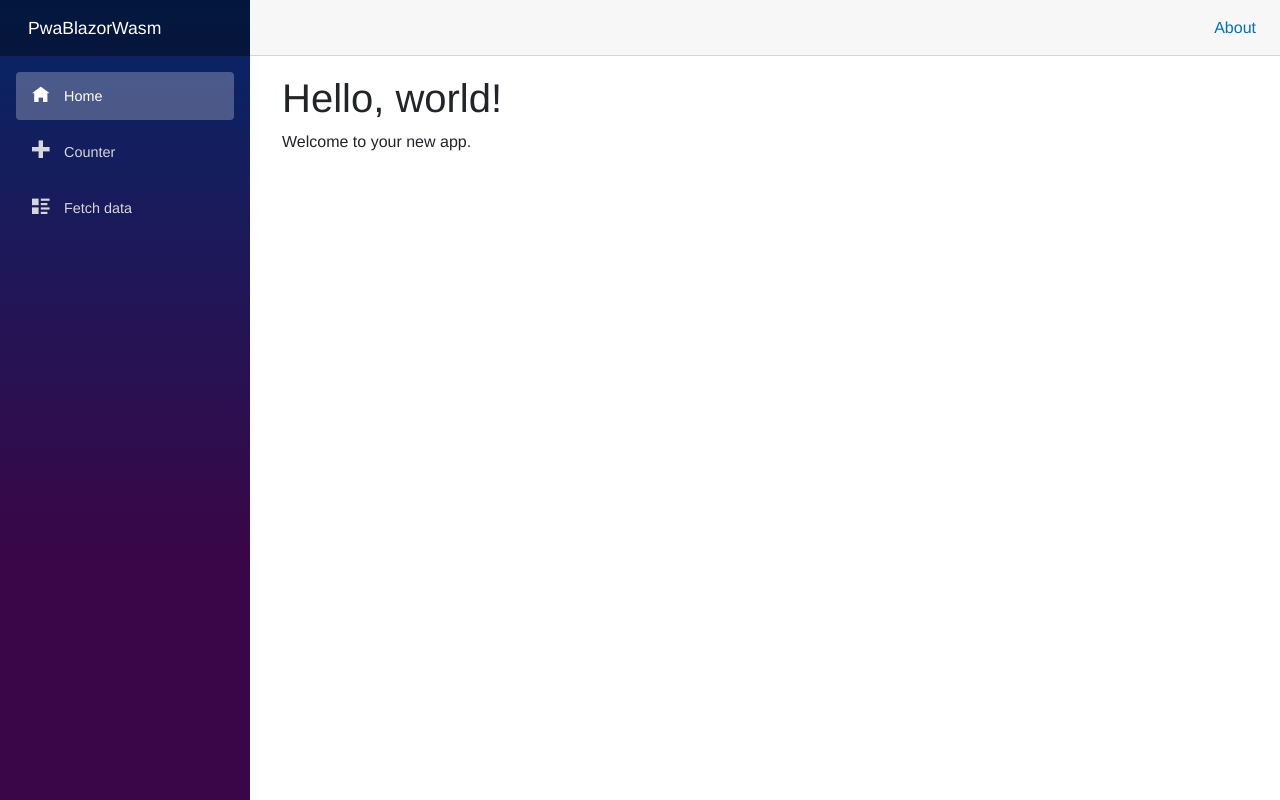
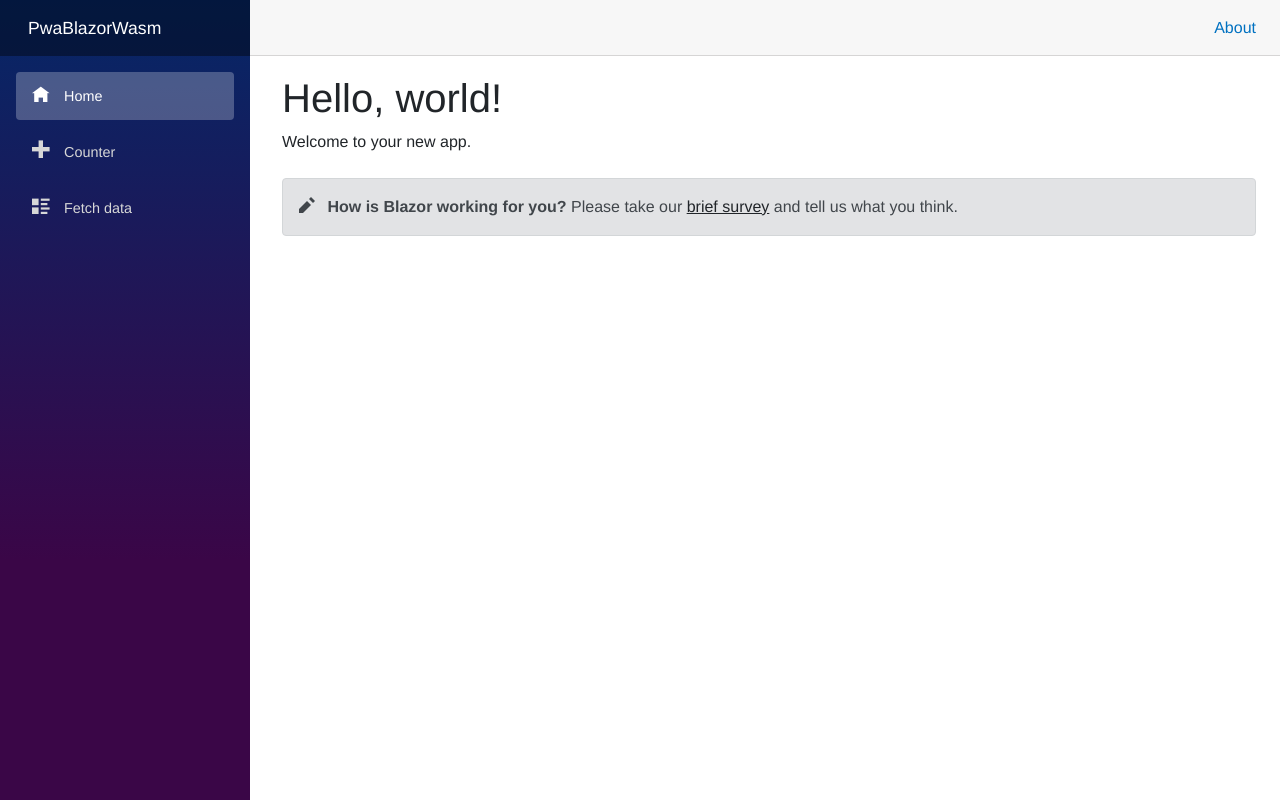
Before and after one commit to tsubakimoto/pwa-blazor-wasm, an ASP.NET Core app: page / in a window 1280 px wide. Run offline with ASP.NET Core 8, Linux system fonts and the light colour scheme; style sheets or scripts are compiled from the project's sources.

Commit message:
Renew project

```diff
--- a/src/Pages/Index.razor
+++ b/src/Pages/Index.razor
@@ -5,3 +5,5 @@
 <h1>Hello, world!</h1>
 
 Welcome to your new app.
+
+<SurveyPrompt Title="How is Blazor working for you?" />
--- a/src/Shared/MainLayout.razor
+++ b/src/Shared/MainLayout.razor
@@ -7,7 +7,7 @@
 
     <main>
         <div class="top-row px-4">
-            <a href="https://learn.microsoft.com/aspnet/core/" target="_blank">About</a>
+            <a href="https://docs.microsoft.com/aspnet/" target="_blank">About</a>
         </div>
 
         <article class="content px-4">
--- /dev/null
+++ b/src/Shared/SurveyPrompt.razor
@@ -0,0 +1,16 @@
+<div class="alert alert-secondary mt-4">
+    <span class="oi oi-pencil me-2" aria-hidden="true"></span>
+    <strong>@Title</strong>
+
+    <span class="text-nowrap">
+        Please take our
+        <a target="_blank" class="font-weight-bold link-dark" href="https://go.microsoft.com/fwlink/?linkid=2186157">brief survey</a>
+    </span>
+    and tell us what you think.
+</div>
+
+@code {
+    // Demonstrates how a parent component can supply parameters
+    [Parameter]
+    public string? Title { get; set; }
+}
--- a/src/wwwroot/index.html
+++ b/src/wwwroot/index.html
@@ -10,7 +10,7 @@
     <link href="css/app.css" rel="stylesheet" />
     <link rel="icon" type="image/png" href="favicon.png" />
     <link href="PwaBlazorWasm.styles.css" rel="stylesheet" />
-    <link href="manifest.webmanifest" rel="manifest" />
+    <link href="manifest.json" rel="manifest" />
     <link rel="apple-touch-icon" sizes="512x512" href="icon-512.png" />
     <link rel="apple-touch-icon" sizes="192x192" href="icon-192.png" />
 </head>
```
Also changed, not shown: src/Properties/launchSettings.json (+3 -4 lines), src/PwaBlazorWasm.csproj, src/wwwroot/css/open-iconic/README.md, src/wwwroot/manifest.json, 1 other file.
